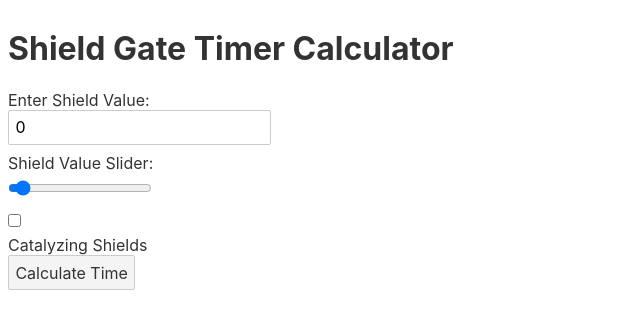
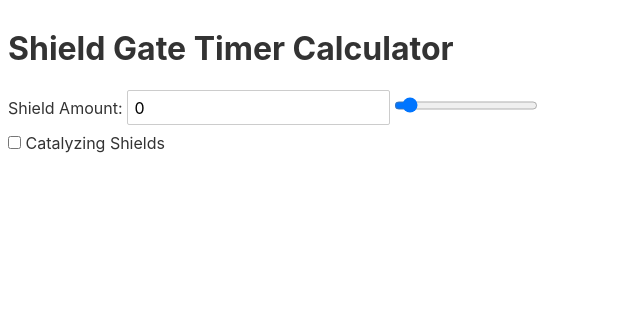
Before and after one commit to Malurth/warframe-shieldgate-calc, a Svelte app: page / in a window 1280 px wide. Shown: the top 328 px of the page, without its empty margins (0-640 px from the left). Built offline with nearby package versions, Linux system fonts and the light colour scheme.

Commit message:
fixed everything and made it work right

```diff
--- a/src/App.svelte
+++ b/src/App.svelte
@@ -4,13 +4,20 @@
   let catalyzingShields = false;
   let maxCatalyzeValue = 100;
 
+  function limitCurrentShieldsToNewMax() {
+    if (catalyzingShields && inputShieldValue > maxCatalyzeValue) {
+      inputShieldValue = maxCatalyzeValue;
+    }
+  }
+
   function calculateTime() {
     if (catalyzingShields) {
-      const scaledTime = (maxCatalyzeValue - inputShieldValue) / 75;
-      outputTime = Math.max(1.3333 - scaledTime, 0.3333);
+      limitCurrentShieldsToNewMax();
+      const scaledTime = inputShieldValue / maxCatalyzeValue;
+      outputTime = Math.max(1.3333 * scaledTime, 0.3333);
     } else {
       if (inputShieldValue < 52.5) {
-        outputTime = (inputShieldValue / 180) + 1 / 3;
+        outputTime = inputShieldValue / 180 + 1 / 3;
       } else if (inputShieldValue > 1150) {
         outputTime = 2.5;
       } else {
@@ -18,25 +25,15 @@
       }
     }
   }
-
-  function toggleCatalyzing() {
-    if (!catalyzingShields) {
-      maxCatalyzeValue = 100;
-    }
-  }
 </script>
-
-<style>
-  /* Add your styles here */
-</style>
 
 <main>
   <h1>Shield Gate Timer Calculator</h1>
 
-  <label for="shieldValue">Enter Shield Value:</label>
+  <label for="shieldValue">Shield Amount:</label>
   <input type="number" bind:value={inputShieldValue} on:input={calculateTime} />
 
-  <label for="shieldSlider">Shield Value Slider:</label>
+  <!-- <label for="shieldSlider">Shield Value Slider:</label> -->
   <input
     type="range"
     id="shieldSlider"
@@ -50,12 +47,12 @@
     <input
       type="checkbox"
       bind:checked={catalyzingShields}
-      on:change={toggleCatalyzing}
+      on:change={calculateTime}
     />
     <label for="catalyzingShields">Catalyzing Shields</label>
 
     {#if catalyzingShields}
-      <label for="maxCatalyzeValue">Max:</label>
+      <label for="maxCatalyzeValue">(Max Shields:)</label>
       <input
         type="number"
         bind:value={maxCatalyzeValue}
@@ -64,9 +61,18 @@
     {/if}
   </div>
 
-  <button on:click={calculateTime}>Calculate Time</button>
+  <!-- <button on:click={calculateTime}>Calculate Time</button> -->
 
   {#if outputTime > 0}
-    <p>Output Time: {outputTime.toFixed(2)} seconds</p>
+    <p>Shield Gate Duration: {outputTime.toFixed(2)} seconds</p>
   {/if}
 </main>
+
+<style>
+  label {
+    display: inline-block;
+  }
+  #shieldSlider {
+    vertical-align: middle;
+  }
+</style>
```
